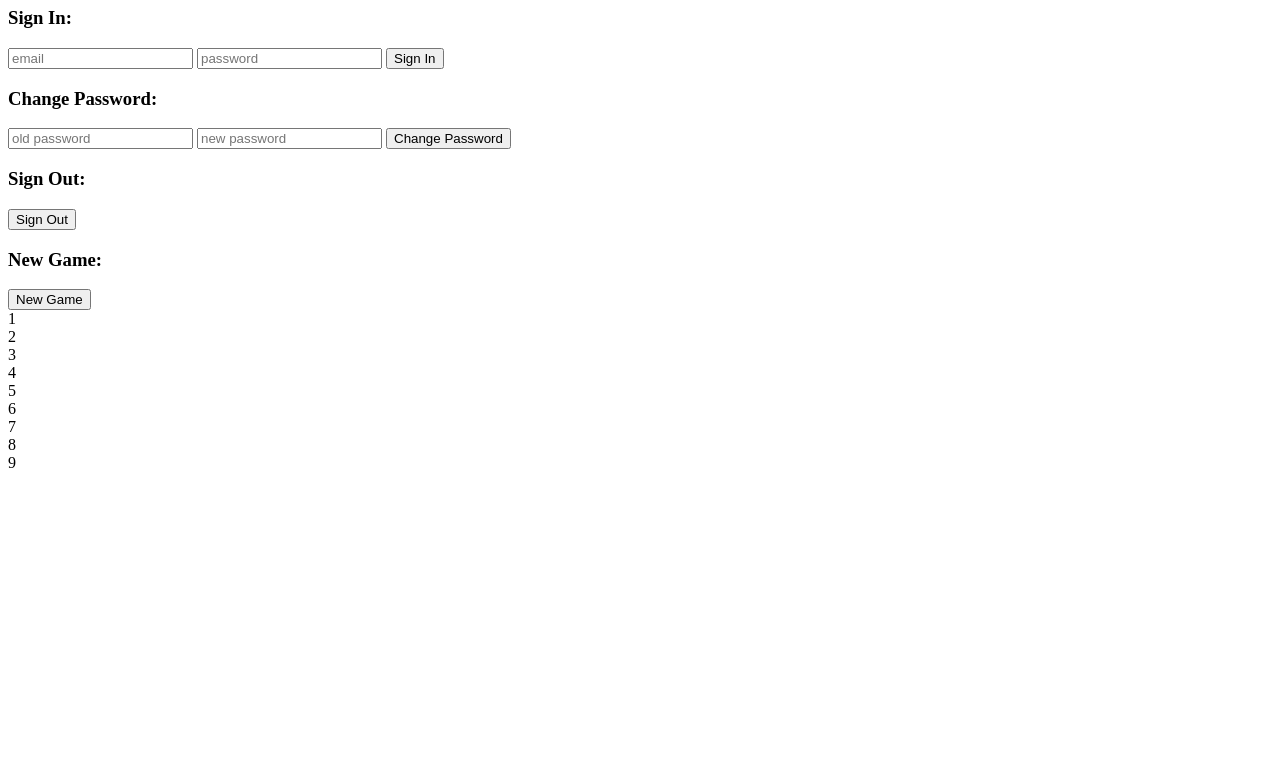
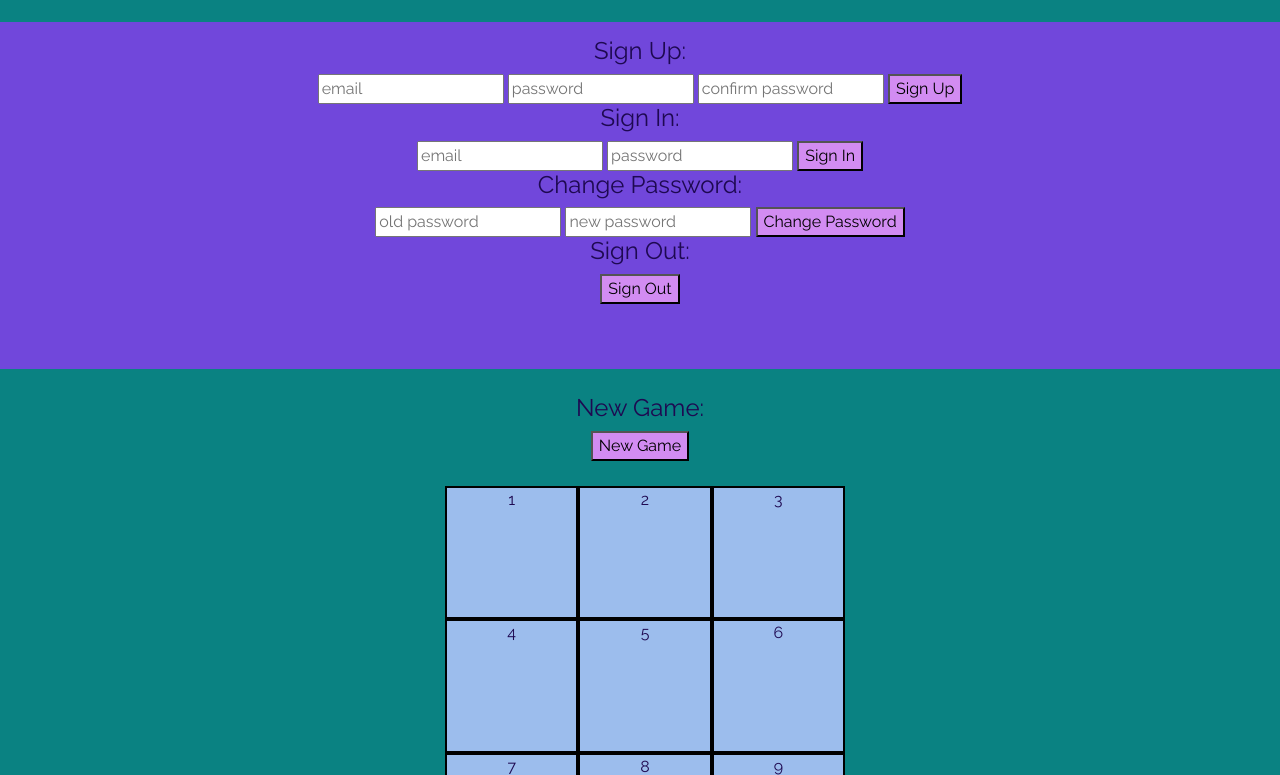
Before and after one commit to NSurawski/tic-tac-toe-game-GA, a website built with webpack: page index.html in a window 1280 px wide. Shown: the part 153-928 px from the top of the page. Before the commit the page ends 800 px from the top, so only its background shows below. Built offline with nearby package versions, Linux system fonts and the light colour scheme.

Commit message:
Add CSS styling, updated HTML, start writing hide/show create game button function

```diff
--- a/assets/scripts/game/events.js
+++ b/assets/scripts/game/events.js
@@ -4,7 +4,7 @@ const ui = require('./ui')
 const getFormFields = require('./../../../lib/get-form-fields.js')
 
 // where we write function refrenced in jquery on app.js
-const onSignUp = function (event) {
+const onSignUp = function(event) {
   event.preventDefault()
   // using event.target as the form
   const form = event.target
@@ -15,7 +15,7 @@ const onSignUp = function (event) {
     .catch(ui.onCreateFailure)
 }
 
-const onSignIn = function (event) {
+const onSignIn = function(event) {
   event.preventDefault()
   const form = event.target
   const data = getFormFields(form)
@@ -25,7 +25,7 @@ const onSignIn = function (event) {
     .catch(ui.onSignInFailure)
 }
 
-const onChangePass = function (event) {
+const onChangePass = function(event) {
   event.preventDefault()
   const form = event.target
   const data = getFormFields(form)
@@ -35,7 +35,7 @@ const onChangePass = function (event) {
     .catch(ui.onChangeFailure)
 }
 
-const onSignOut = function (event) {
+const onSignOut = function(event) {
   event.preventDefault()
   const form = event.target
   const data = getFormFields(form)
@@ -45,7 +45,7 @@ const onSignOut = function (event) {
     .catch(ui.onSignOutFailure)
 }
 
-const onNewGame = function (event) {
+const onNewGame = function(event) {
   event.preventDefault()
   const form = event.target
   const data = getFormFields(form)
@@ -56,10 +56,18 @@ const onNewGame = function (event) {
 }
 
 // display new game button when user signs in
+const hideShowBtn = function () {
+  if (onSignIn === true) {
+    document.getElementById('newGame').style.visibility = 'visible'
+  } else {
+    document.getElementById('newGame').style.visibility = 'hidden'
+  }
+}
+
 
 // when new game button is clicked, start player as x
-const playerOne = x
-const playerTwo = o
+ // const playerOne = x
+ // const playerTwo = o
 // and make a POST games API call to create game
 
 // save the API response so you have access to game ID and cells
--- a/assets/styles/index.scss
+++ b/assets/styles/index.scss
@@ -1,26 +1,61 @@
 @import '~bootstrap/scss/bootstrap';
 
+body {
+  background-color: #0A8282;
+  color: #1E0951;
+  font-family: 'Raleway', sans-serif;
+  padding-bottom: 100px;
+  text-align: center;
+}
+
 h1 {
-  text-align: center;
+  border: 2px dotted #1E0951;
+  padding: 25px 0;
+  width: 200px;
+}
+
+button {
+  background-color:#D28CF2;
+}
+
+#gameboard {
+  display: grid;
+  justify-content: center;
+  grid-template-columns: 120px 120px 120px;
+  grid-template-rows: 120px 120px 120px;
+}
+
+#newGame {
+  margin: 0px auto 25px auto;
+
 }
 
 .authenticated-2 {
   display: flex;
   justify-content: space-around;
-  align-items: center;
+}
+
+.col-4 {
+  background-color: #9CBDED;
+  border: 2px solid black;
+}
+
+.newGameParent {
+margin-bottom: 50px;
+display: flex;
+justify-content: center;
+
 }
 
 .row {
   height: 400px;
   width: 400px;
+  text-align: center;
 }
 
-#gameboard {
-  background-color: #9CBDED;
-  margin-left: auto;
-  margin-right: auto;
+.topNav {
+  overflow: hidden;
+  background-color: #7147DB;
+  padding: 15px;
+  margin: 25px auto 25px auto;
 }
-
-#signOutBtn {
-  margin-bottom: 50px;
-}
--- a/index.html
+++ b/index.html
@@ -11,13 +11,16 @@
   <!-- Do not add `script` tags-->
   <script src="public/vendor.js" type="text/javascript" charset="utf-8" defer></script>
   <script src="public/application.js" type="text/javascript" charset="utf-8" defer></script>
+  <link rel="preconnect" href="https://fonts.gstatic.com">
+  <link href="https://fonts.googleapis.com/css2?family=Raleway&display=swap" rel="stylesheet">
 </head>
 
 <body>
   <h1>Tic Tac Toe</h1>
   <p id="message"></p>
+  <div class="topNav">
   <div class="unauthenticated">
-    <h3>Sign Up:</h3>
+    <h4>Sign Up:</h4>
     <form id="signUp">
       <input name="credentials[email]" type="text" placeholder="email">
       <input name="credentials[password]" type="password" placeholder="password">
@@ -25,7 +28,7 @@
       <button id="signUpBtn" type="submit">Sign Up</button>
     </form>
 
-    <h3>Sign In:</h3>
+    <h4>Sign In:</h4>
     <form id="signIn">
       <input name="credentials[email]" type="text" placeholder="email">
       <input name="credentials[password]" type="password" placeholder="password">
@@ -34,18 +37,21 @@
   </div>
 
   <div class="authenticated">
-    <h3>Change Password:</h3>
+    <h4>Change Password:</h4>
     <form id="changePassword">
       <input name="password[old]" type="password" placeholder="old password">
       <input name="password[new]" type="password" placeholder="new password">
       <button id="changePass" type="button" name="submit">Change Password</button>
     </form>
 
-    <h3>Sign Out:</h3>
+    <h4>Sign Out:</h4>
     <button id="signOutBtn" type="button" name="click">Sign Out</button>
-    <h3>New Game:</h3>
-    <button id="newGame" type="button" name="submit">New Game</button>
-  </div>
+    </div>
+    <div class="newGameParent">
+    </div>
+    </div>
+      <h4>New Game:</h4>
+      <button id="newGame" type="button" name="submit">New Game</button>
   <div class="authenticated-2">
     <div id="gameboard">
         <div class="row">
```
